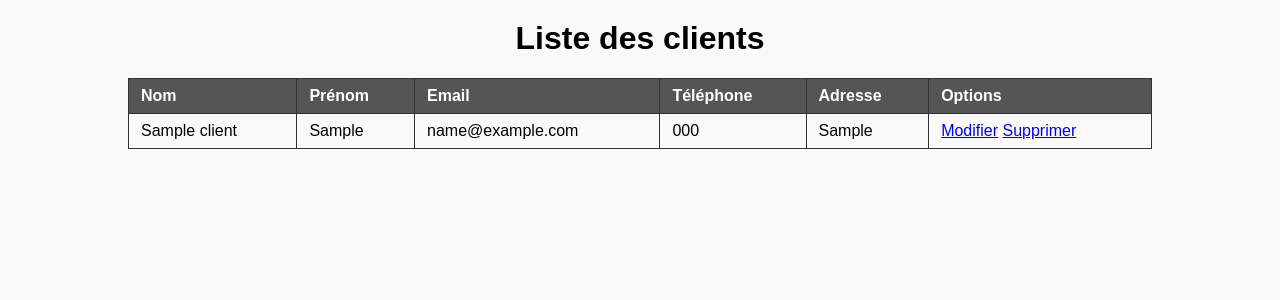
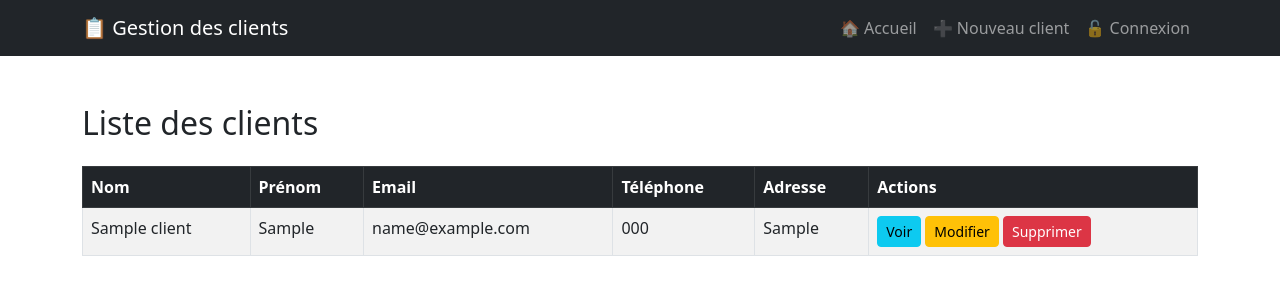
Before and after one commit to Fatoumatou-Zhra/Application-Bancaire, a PHP site: page / in a window 1280 px wide. Shown: the top 300 px of the page. Run offline with PHP 8.4, Linux system fonts and the light colour scheme; tables that the repository leaves empty or names only in its code hold one stand-in row (values such as "Sample post"); data that the repository does not hold is empty.

Commit message:
Affichage de la liste des clients avec possibilité les supprimer, les modifier et les voir

```diff
--- a/config.php
+++ /dev/null
@@ -1,18 +0,0 @@
-<?php
-// --- Configuration de la base de données ---
-$host     = 'localhost';
-$dbname   = 'banque';
-$username = 'root';
-$password = '';
-$charset  = 'utf8mb4';
-
-// Construction du DSN (Data Source Name)
-$dsn = "mysql:host=$host;dbname=$dbname;charset=$charset";
-
-// Options pour PDO :
-// - Lancer des exceptions en cas d'erreur
-// - Récupérer les résultats sous forme de tableaux associatifs
-$options = [
-    PDO::ATTR_ERRMODE            => PDO::ERRMODE_EXCEPTION,
-    PDO::ATTR_DEFAULT_FETCH_MODE => PDO::FETCH_ASSOC,
-];
--- /dev/null
+++ b/controllers/ClientController.php
@@ -0,0 +1,45 @@
+<?php
+
+require_once __DIR__ . '/../model/clients.php';
+
+class ClientController{
+    private $clientModel;
+
+    public function __construct(){
+        $this->clientModel = new Client();
+    }
+
+    public function newClient(){
+        require_once __DIR__ . '/../views/new-client.php';
+    }
+
+    public function listAllClients(){
+        $clients = $this->clientModel->getAllClients();
+        require_once __DIR__ . '/../views/liste-clients.php';
+    }
+
+    public function viewClient($id){
+        $client = $this->clientModel->getClient($id);
+        require_once __DIR__ . '/../views/view-client.php';
+    }
+
+    public function modifyClient($id){
+        $client = $this->clientModel->getClient($id);
+        require_once __DIR__ . '/../views/modify-client.php';
+    }
+
+    public function deleteClient($id){
+        $this->clientModel->deleteClient($id);
+        header('Location: index.php');
+    }
+
+    public function createClient(string $nom, string $prenom, string $email, string $telephone, $adresse){
+        $this->clientModel->create($nom, $prenom, $email, $telephone, $adresse);
+        header('Location: index.php');
+    }
+
+    public function updateClient(string $id, string $nom, string $prenom, string $email, string $telephone, string $adresse){
+        $this->clientModel->update($id, $nom, $prenom, $email, $telephone, $adresse);
+        header('Location: index.php');
+    }
+}
--- a/controllers/clients.php
+++ /dev/null
@@ -1,5 +0,0 @@
-<?php
-
-//Récupération du contrôleur
-require_once __DIR__.'/../model/clients.php';
-require_once __DIR__.'/../views/liste-clients.php';
--- a/dao/connexion.php
+++ b/dao/connexion.php
@@ -1,7 +1,23 @@
 <?php
 
-//Inclusion du fichier config.php
-require_once __DIR__.'/../config.php';
+function getConnexion() {
+    // --- Configuration de la base de données ---
+    $host     = 'localhost';
+    $dbname   = 'banque';
+    $username = 'root';
+    $password = '';
+    $charset  = 'utf8mb4';
+
+    // Construction du DSN (Data Source Name)
+    $dsn = "mysql:host=$host;dbname=$dbname;charset=$charset";
+
+    // Options pour PDO :
+    // - Lancer des exceptions en cas d'erreur
+    // - Récupérer les résultats sous forme de tableaux associatifs
+    $options = [
+        PDO::ATTR_ERRMODE            => PDO::ERRMODE_EXCEPTION,
+        PDO::ATTR_DEFAULT_FETCH_MODE => PDO::FETCH_ASSOC,
+    ];
 
     try {
         // Création de la connexion PDO
@@ -10,3 +26,6 @@ try {
         // En cas d'erreur de connexion, on affiche un message et on arrête le script
         die("Erreur de connexion à la base de données : " . $e->getMessage());
     }
+
+    return $pdo;
+}
--- a/index.php
+++ b/index.php
@@ -1,5 +1,32 @@
 <?php
 
-//Inclusion/appel du fichier connexion.php, recette.php et header.php
-require_once __DIR__.'/DAO/connexion.php';
-require_once __DIR__.'/controllers/clients.php';
+session_start();
+require_once __DIR__ . '/controllers/ClientController.php';
+
+$clientController = new ClientController();
+
+//if (!isset($_SESSION['username'])) {
+  //  $adminController->index();
+//}
+
+if (isset($_GET['action']) && $_GET['action'] == 'create' && isset($_POST['nom']) && !empty($_POST['nom']) && isset($_POST['prenom']) && !empty($_POST['prenom']) && isset($_POST['email']) && !empty($_POST['email'])&& isset($_POST['telephone']) && !empty($_POST['telephone']) && isset($_POST['adresse']) && !empty($_POST['adresse'])) {
+    $clientController->createClient($_POST['nom'], $_POST['prenom'], $_POST['email'], $_POST['telephone'], $_POST['adresse']);
+} if (isset($_GET['action']) && $_GET['action'] == 'update' && isset($_POST['nom']) && !empty($_POST['nom']) && isset($_POST['prenom']) && !empty($_POST['prenom']) && isset($_POST['email']) && !empty($_POST['email']) && isset($_POST['telephone']) && !empty($_POST['telephone']) && isset($_POST['adresse']) && !empty($_POST['adresse']) ) {
+    $clientController->updateClient($_POST['id'], $_POST['nom'], $_POST['prenom'], $_POST['email'], $_POST['telephone'], $_POST['adresse']);
+} elseif (isset($_GET['action']) && isset($_GET['id']) && $_GET['action'] === 'supprimer') {
+    $clientController->deleteClient($_GET['id']);
+} elseif (isset($_GET['id']) && !empty($_GET['id']) && isset($_GET['action']) && $_GET['action'] == 'voir') {
+    $clientController->viewClient($_GET['id']);
+} elseif (isset($_GET['id']) && !empty($_GET['id']) && isset($_GET['action']) && $_GET['action'] == 'modifier') {
+    $clientController->modifyClient($_GET['id']);
+} elseif (isset($_GET['page']) && $_GET['page'] === 'new-client') {
+    $clientController->newClient();
+//} elseif (isset($_GET['page']) && $_GET['page'] === 'login') {
+//    $clientController->index();
+//} elseif (isset($_GET['action']) && $_GET['action'] === 'connexion' && isset($_POST['username']) && isset($_POST['password'])) {
+//    $clientController->connect($_POST['username'], $_POST['password']);
+//} elseif (isset($_GET['action']) && $_GET['action'] === 'disconnect') {
+//    $clientController->disconnect();
+} else {
+    $clientController->listAllClients();
+}
--- a/model/clients.php
+++ b/model/clients.php
@@ -1,6 +1,56 @@
 <?php
-// --- Récupération des recettes depuis la base ---
-$sql = "SELECT * FROM client";
-//query($sql) est une méthode de la classe $pdo
-$stmt = $pdo->query($sql);
-$clients = $stmt->fetchAll();
+
+require_once __DIR__ . '/../dao/connexion.php';
+
+class Client{
+    private $pdo;
+
+    public function __construct(){
+        $this->pdo = getConnexion();
+    }
+
+    public function getAllClients(){
+        $sql = "SELECT * FROM client";
+        $stmt = $this->pdo->query($sql);
+
+        return $stmt->fetchAll();
+    }
+
+    public function deleteClient($id){
+        $sqlDelete = "DELETE FROM client WHERE id=:id";
+        $stmt = $this->pdo->prepare($sqlDelete);
+        $stmt->bindParam(':id', $id);
+        $stmt->execute();
+    }
+
+    public function getCLient($id) {
+        $stmt = $this->pdo->prepare("SELECT * FROM client WHERE id=:id");
+        $stmt->bindParam(':id', $id);
+        $stmt->execute();
+
+        return $stmt->fetch();
+    }
+
+    public function create(string $nom, string $prenom, string $email, string $telephone, string $adresse){
+        $stmt = $this->pdo->prepare("INSERT INTO client (nom, prenom, email, telephone, adresse) VALUES (:nom, :prenom, :email, :telephone, :adresse);");
+        $stmt->bindParam(':nom', $nom);
+        $stmt->bindParam(':prenom', $prenom);
+        $stmt->bindParam(':email', $email);
+        $stmt->bindParam(':telephone', $telephone);
+        $stmt->bindParam(':adresse', $adresse);
+
+        return $stmt->execute();
+    }
+
+    public function update(string $id, string $nom, string $prenom, string $email, string $telephone, string $adresse) {
+        $stmt = $this->pdo->prepare("UPDATE client SET nom = :nom, prenom = :prenom, email = :email, telephone = :telephone, adresse = :adresse WHERE id=:id;");
+            $stmt->bindParam(':id', $id);
+            $stmt->bindParam(':nom', $nom);
+            $stmt->bindParam(':prenom', $prenom);
+            $stmt->bindParam(':email', $email);
+            $stmt->bindParam(':telephone', $telephone);
+            $stmt->bindParam(':adresse', $adresse);
+
+            return $stmt->execute();
+    }
+}
--- a/views/liste-clients.php
+++ b/views/liste-clients.php
@@ -1,29 +1,32 @@
-<?php require_once __DIR__.'/templates/header.php'?>
+<?php require_once __DIR__ . '/templates/header.php'; ?>
 
-<h1>Liste des clients</h1>
-    <?php if (!empty($clients)): ?>
-        <table>
-            <thead>
+<?php if (!empty($clients)):  ?>
+    <div class="container mt-5">
+    <h2 class="mb-4">Liste des clients</h2>
+
+    <table class="table table-striped table-bordered">
+        <thead class="table-dark">
             <tr>
                 <th>Nom</th>
                 <th>Prénom</th>
                 <th>Email</th>
                 <th>Téléphone</th>
                 <th>Adresse</th>
-                    <th>Options</th>
+                <th>Actions</th>
             </tr>
         </thead>
         <tbody>
             <?php foreach ($clients as $client): ?>
                 <tr>
-                        <td><?php echo htmlspecialchars($client['nom']); ?></td>
-                        <td><?php echo htmlspecialchars($client['prenom']); ?></td>
-                        <td><?php echo htmlspecialchars($client['email']); ?></td>
-                        <td><?php echo htmlspecialchars($client['telephone']); ?></td>
-                        <td><?php echo htmlspecialchars($client['adresse']); ?></td>
+                    <td><?= htmlspecialchars($client['nom']) ?></td>
+                    <td><?= htmlspecialchars($client['prenom']) ?></td>
+                    <td><?= htmlspecialchars($client['email']) ?></td>
+                    <td><?= htmlspecialchars($client['telephone']) ?></td>
+                    <td><?= htmlspecialchars($client['adresse']) ?></td>
                     <td>
-                        <a href="?id=<?= $task['id'] ?>&action=modifier" class="btn btn-warning btn-sm">Modifier</a>
-                        <a href="?id=<?= $task['id'] ?>&action=supprimer"
+                        <a href="?id=<?= $client['id'] ?>&action=voir" class="btn btn-info btn-sm">Voir</a>
+                        <a href="?id=<?= $client['id'] ?>&action=modifier" class="btn btn-warning btn-sm">Modifier</a>
+                        <a href="?id=<?= $client['id'] ?>&action=supprimer"
                            class="btn btn-danger btn-sm"
                            onclick="return confirm('Êtes-vous sûr de vouloir supprimer ce client ?')">
                             Supprimer
@@ -33,7 +36,9 @@
             <?php endforeach; ?>
         </tbody>
     </table>
+</div>
 <?php else: ?>
     <p style="text-align: center;">Aucun client trouvé.</p>
 <?php endif; ?>
-<?php require_once __DIR__.'/templates/footer.php' ?>
+
+<?php require_once __DIR__ . '/templates/footer.php'; ?>
--- a/views/templates/header.php
+++ b/views/templates/header.php
@@ -1,41 +1,41 @@
 <!DOCTYPE html>
 <html lang="fr">
 <head>
-    <link href="../css/style.css" rel="stylesheet" />
     <meta charset="UTF-8">
     <meta name="viewport" content="width=device-width, initial-scale=1.0">
-    <title>Liste des clients</title>
-    <style>
-        /* Styles simples pour le tableau */
-        body {
-            font-family: Arial, sans-serif;
-            background-color: #f9f9f9;
-            margin: 0;
-            padding: 0;
-        }
-        h1 {
-            text-align: center;
-            margin-top: 20px;
-        }
-        table {
-            width: 80%;
-            margin: 20px auto;
-            border-collapse: collapse;
-        }
-        table, th, td {
-            border: 1px solid #333;
-        }
-        th, td {
-            padding: 8px 12px;
-            text-align: left;
-        }
-        th {
-            background-color: #555;
-            color: #fff;
-        }
-        tr:nth-child(even) {
-            background-color: #f2f2f2;
-        }
-    </style>
+    <title>Gestion des clients</title>
+    <link rel="stylesheet" href="https://cdn.jsdelivr.net/npm/bootstrap@5.3.0/dist/css/bootstrap.min.css">
 </head>
 <body>
+    <nav class="navbar navbar-expand-lg navbar-dark bg-dark">
+        <div class="container">
+            <a class="navbar-brand" href="?">📋 Gestion des clients</a>
+            <div class="" id="navbarNav">
+                <ul class="navbar-nav ms-auto">
+                    <li class="nav-item">
+                        <a class="nav-link" href="?">🏠 Accueil</a>
+                    </li>
+                    <li class="nav-item">
+                        <a class="nav-link" href="?page=new-client">➕ Nouveau client</a>
+                    </li>
+                    <li class="nav-item">
+                        <?php if(isset($_SESSION['username'])): ?>
+                            <a class="nav-link" href="?action=disconnect">🔐 Déconnexion</a>
+                        <?php else: ?>
+                            <a class="nav-link" href="?page=login">🔓 Connexion</a>
+                        <?php endif; ?>
+                    </li>
+                </ul>
+            </div>
+        </div>
+    </nav>
+
+    <?php if(isset($_SESSION['username'])): ?>
+        <nav class="navbar navbar-light bg-light">
+            <div class="container">
+                <span class="navbar-text">
+                    Vous naviguez en tant que: <?= $_SESSION['username'] ?>
+                </span>
+            </div>
+        </nav>
+    <?php endif; ?>
```
Also changed, not shown: views/modify-client.php (added, +32 -0 lines), views/new-client.php (added, +30 -0 lines), views/view-client.php (added, +15 -0 lines), views/update-client.php (added). Lines whose indentation alone changed are shown as unchanged.
